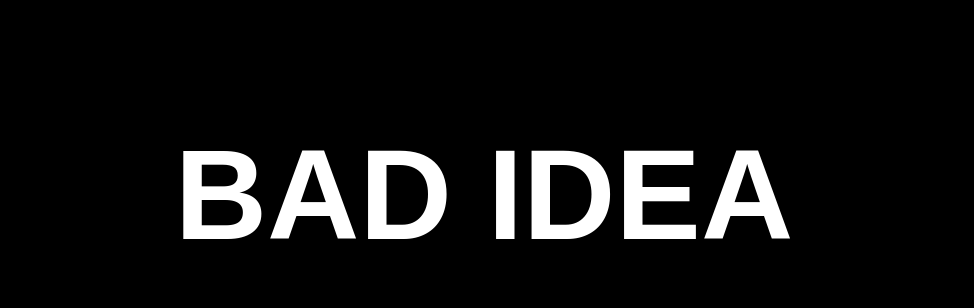
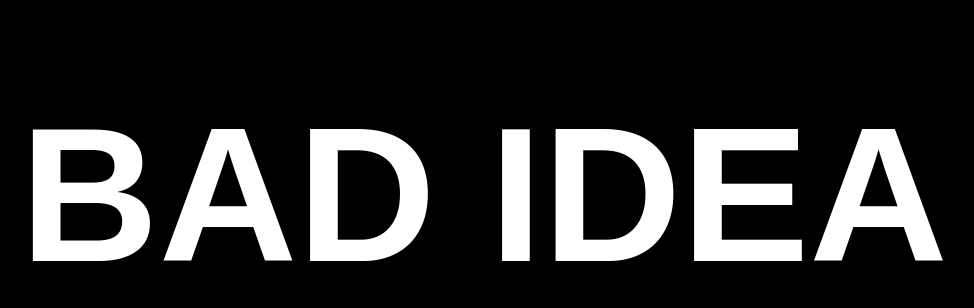
Before and after one commit to B-A-D-I-D-E-A/BADIDEA, a plain HTML site: page index.html in a window 1280 px wide. Shown: the part 206-514 px from the top of the page, without its empty margins (156-1130 px from the left). Drawn offline with Linux system fonts and the light colour scheme.

Commit message:
Update index.html

```diff
--- a/index.html
+++ b/index.html
@@ -11,7 +11,7 @@
       }
       h1 {
         font-family: "Rockwell Extra Bold", sans-serif;
-        font-size: 10vw;
+        font-size: 15vw;
         color: white;
         text-align: center;
         margin: 0;
```
